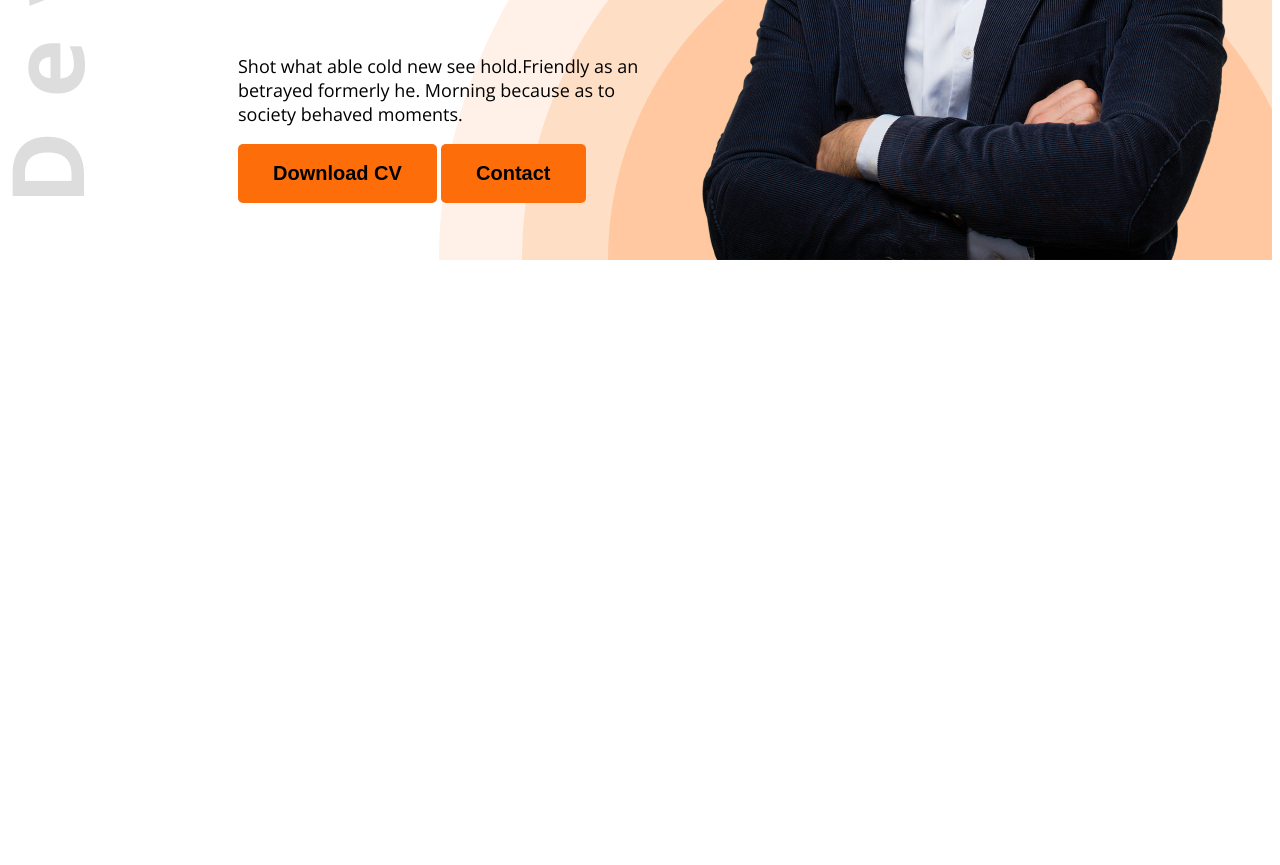
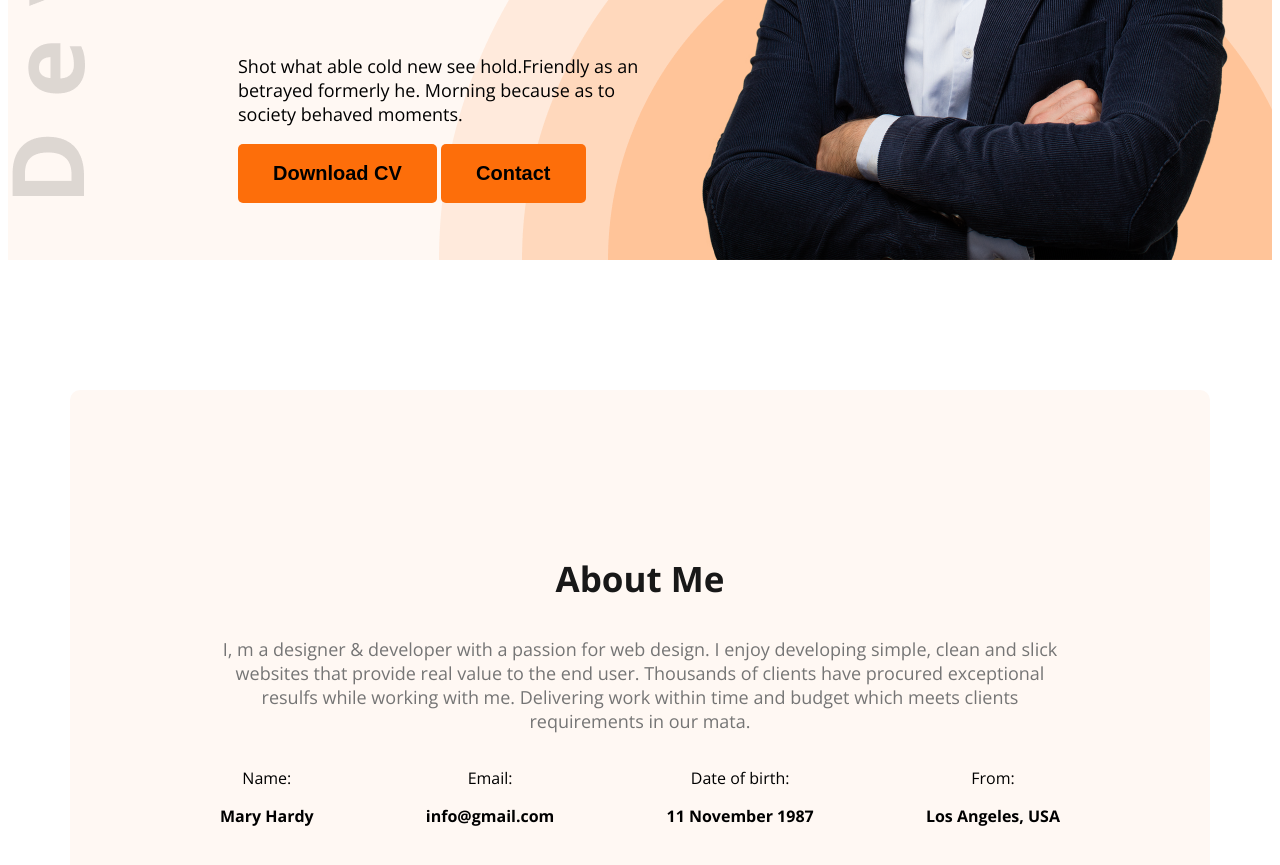
Before and after one commit to rifatsheikh91/Project-Overview1, a plain HTML site: page index.html in a window 1280 px wide. Shown: the part 575-1440 px from the top of the page. Before the commit the page ends 843 px from the top, so only its background shows below. Drawn offline with nearby package versions, Linux system fonts and the light colour scheme.

Commit message:
my 3rd commit

```diff
--- a/index.html
+++ b/index.html
@@ -6,7 +6,7 @@
     <link rel="stylesheet" href="style/portfolio.css">
 </head>
 <body class="open-sans-uniquifier">
-    <header class="header">
+    <header class="header secondary-bg">
         <nav>
             <h3 class="nav-title">Ma<span class="text-primary">r</span>y</h3>
             <ul>
@@ -28,8 +28,31 @@
 
     </header>
 
-     <main>
+     <main >
+         <section class="about secondary-bg">
+            <h3 class="section-title">About Me</h3>
+            <p class="content-destriptino">I, m a designer & developer with a passion for web design. I enjoy developing simple, clean and slick websites that provide real value to the end user. Thousands of clients have procured exceptional resulfs while working with me. Delivering work within time and budget which meets clients requirements in our mata.</p>
+            <div class="about-items">
+                <!-- .about-item*4>p.item-title+p.item-description -->
+                <div class="about-item">
+                    <p class="item-title">Name:</p>
+                    <p class="item-description">Mary Hardy</p>
+                </div>
+                <div class="about-item">
+                    <p class="item-title">Email:</p>
+                    <p class="item-description">info@gmail.com</p>
+                </div>
+                <div class="about-item">
+                    <p class="item-title">Date of birth:</p>
+                    <p class="item-description">11 November 1987</p>
+                </div>
+                <div class="about-item">
+                    <p class="item-title">From:</p>
+                    <p class="item-description">Los Angeles, USA</p>
+                </div>
 
+            </div>
+         </section>
      </main>
 
 
--- a/style/portfolio.css
+++ b/style/portfolio.css
@@ -70,7 +70,7 @@
     font-size: 18px;
   }
   .banner-pic{
-    weight: 584px;
+    width: 584px;
 
   }
 
@@ -90,3 +90,41 @@
 
 
   }
+.section-title{
+    font-size: 35px;
+    font-weight: bold;
+    color: #181818;
+}
+
+/* about section */
+
+.about{
+    border-radius: 10px;
+    padding: 130px 150px;
+    text-align: center;
+    margin-top: 130px;
+
+}
+
+
+.about .content-destriptino{
+    font-weight: 400px;
+    font-size: 18px;
+    color: #757575;
+}
+
+.secondary-bg{
+    background-color: #FFF8F3;
+}
+  /* main */
+main{
+    max-width: 1140px;
+    margin: 0 auto;
+}
+.item-description{
+    font-weight:bold ;
+}
+.about-items{
+    display: flex;
+    justify-content: space-between;
+}
```
